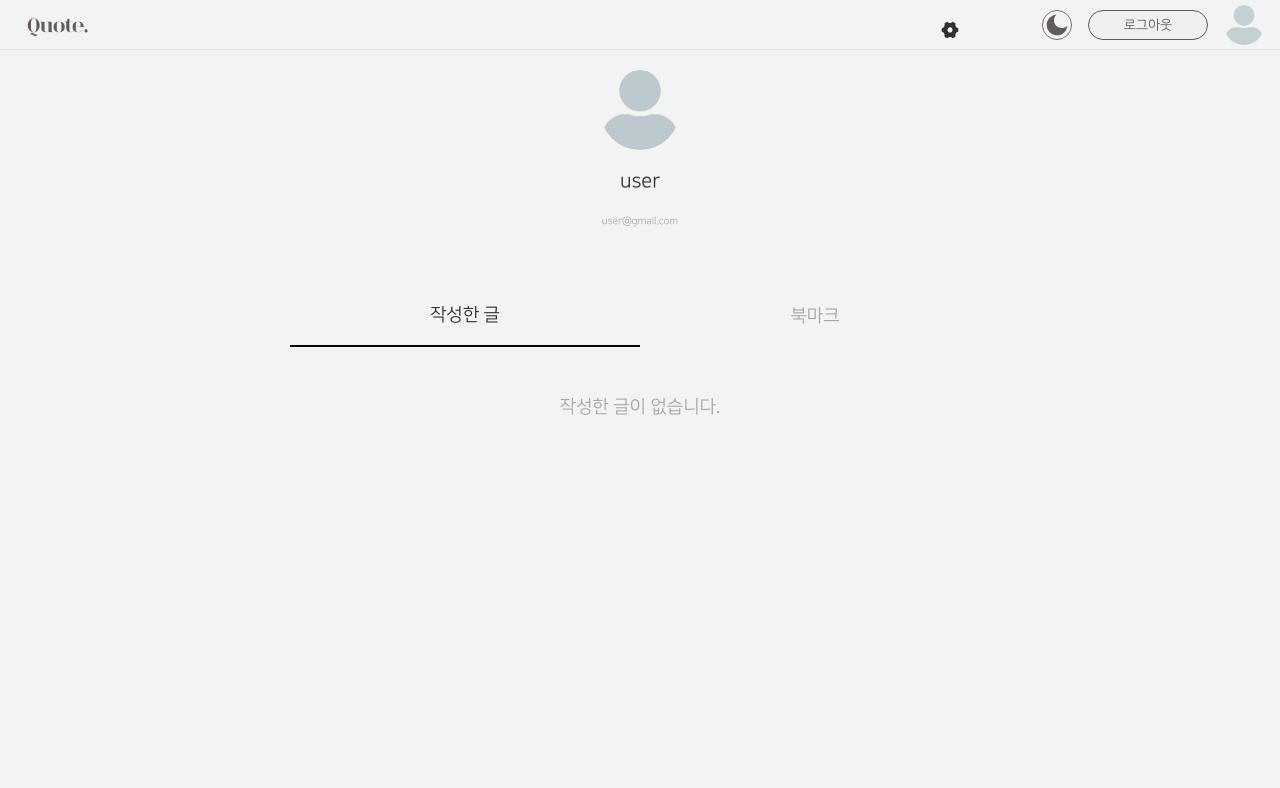
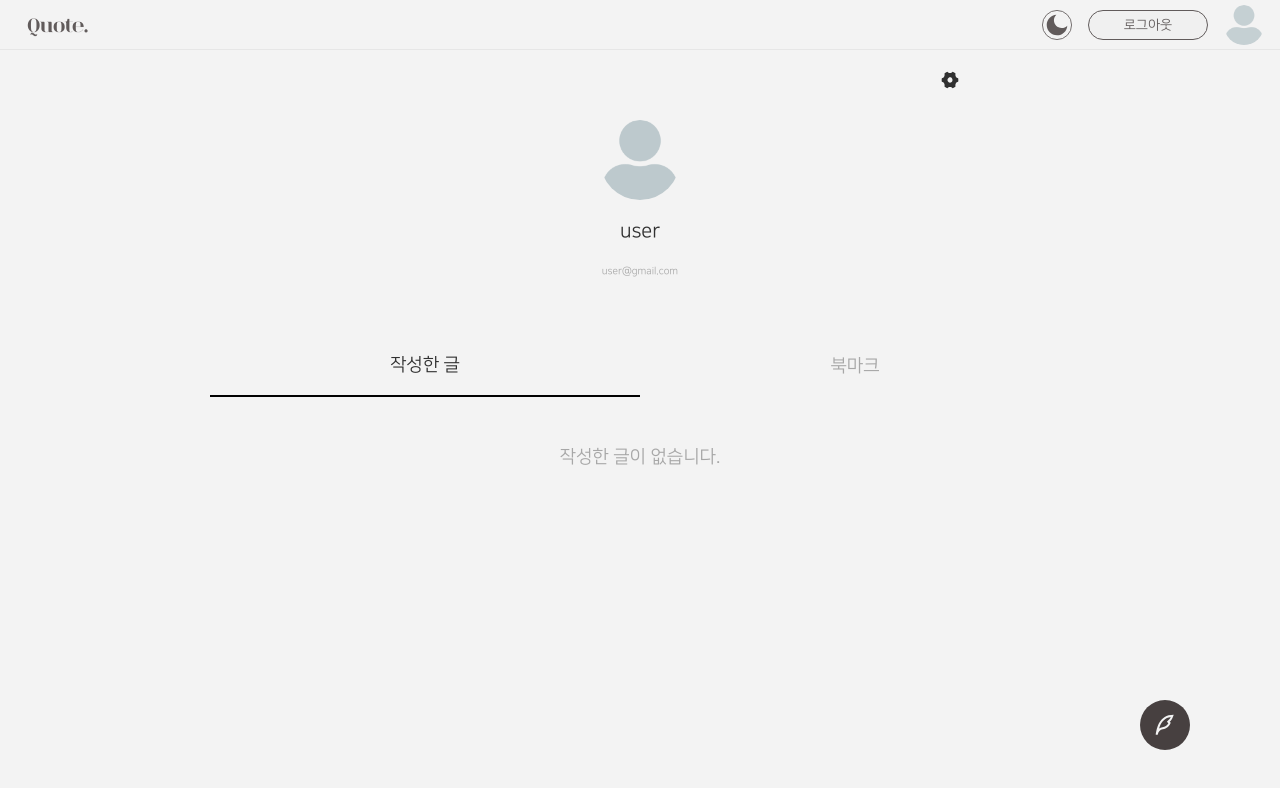
Before and after one commit to prgrms-fe-devcourse/NFE1_2_3_Quote, a React (Vite) app in the folder frontend/: page /mypage in a window 1280 px wide. Shown: the top 788 px of the page. Built offline with nearby package versions, Linux system fonts and the light colour scheme.

Commit message:
🎨 Style: 스타일 수정 및 글쓰기 버튼 추가

```diff
--- a/frontend/src/layouts/MainLayout.tsx
+++ b/frontend/src/layouts/MainLayout.tsx
@@ -22,7 +22,6 @@ interface MainLayoutProps {
 const MainLayout = ({ children }: MainLayoutProps) => {
   const location = useLocation();
 
-  // 특정 경로에서 Header를 숨김
   const hideHeader =
     location.pathname === "/login" || location.pathname === "/signup";
 
--- a/frontend/src/pages/MyPages/MyPage.tsx
+++ b/frontend/src/pages/MyPages/MyPage.tsx
@@ -1,8 +1,9 @@
-import { useState, useRef, useEffect } from "react";
+import { useState, useRef, useEffect, useCallback, memo } from "react";
 import styled, { keyframes } from "styled-components";
 import ProfileModifyButton from "@assets/icons/profile_modify_button.svg?react";
 import profile from "@assets/images/profile.png";
 import MainLayout from "@/layouts/MainLayout";
+import WriteButton from "@/components/WriteButton/WriteButton";
 import ProfileEditModal from "@/pages/MyPages/components/ProfileEditModal";
 import DeleteModal from "@/pages/MyPages/components/DeleteModal";
 
@@ -14,6 +15,7 @@ const Container = styled.div`
   flex-direction: column;
   align-items: center;
   caret-color: transparent;
+  overflow: hidden;
 `;
 
 const fadeOut = keyframes`
@@ -45,7 +47,7 @@ const ProfileSection = styled.div`
   flex-direction: column;
   align-items: center;
   justify-content: center;
-  margin-top: 20px;
+  margin-top: 70px;
   width: 100%;
   max-width: 600px;
 `;
@@ -87,10 +89,10 @@ const UserEmail = styled.p`
 `;
 
 const ContentSection = styled.div`
-  width: 700px;
+  width: 860px;
   height: 60px;
   display: flex;
-  justify-content: space-between;
+  justify-content: space-evenly;
   margin-top: 50px;
 `;
 
@@ -136,7 +138,7 @@ const MenuItem = styled.button`
   }
 `;
 
-const MyPage = () => {
+const MyPage = memo(() => {
   const [activeTab, setActiveTab] = useState("posts");
   const [menuVisible, setMenuVisible] = useState(false);
   const [isModalOpen, setIsModalOpen] = useState(false);
@@ -146,11 +148,11 @@ const MyPage = () => {
   const menuRef = useRef<HTMLDivElement>(null);
   const settingsButtonRef = useRef<HTMLDivElement>(null);
 
-  const toggleMenu = () => {
+  const toggleMenu = useCallback(() => {
     setMenuVisible((prev) => !prev);
-  };
+  }, []);
 
-  const handleClickOutside = (event: MouseEvent) => {
+  const handleClickOutside = useCallback((event: MouseEvent) => {
     if (
       menuRef.current &&
       !menuRef.current.contains(event.target as Node) &&
@@ -158,14 +160,14 @@ const MyPage = () => {
     ) {
       setMenuVisible(false);
     }
-  };
+  }, []);
 
   useEffect(() => {
     document.addEventListener("mousedown", handleClickOutside);
     return () => {
       document.removeEventListener("mousedown", handleClickOutside);
     };
-  }, []);
+  }, [handleClickOutside]);
 
   const getMessage = () => {
     return activeTab === "posts"
@@ -173,33 +175,32 @@ const MyPage = () => {
       : "북마크한 글이 없습니다.";
   };
 
-
-  const handleDeleteAccount = () => {
+  const handleDeleteAccount = useCallback(() => {
     setShowDeleteSuccess(true);
     setIsDeleteModalOpen(false);
 
     setTimeout(() => {
       setShowDeleteSuccess(false);
     }, 3000);
-  };
+  }, []);
 
-  const handleProfileEditClick = () => {
+  const handleProfileEditClick = useCallback(() => {
     setMenuVisible(false);
     setIsModalOpen(true);
-  };
+  }, []);
 
-  const handleDeleteClick = () => {
+  const handleDeleteClick = useCallback(() => {
     setMenuVisible(false);
     setIsDeleteModalOpen(true);
-  };
+  }, []);
 
-  const showEditSuccessMessage = () => {
+  const showEditSuccessMessage = useCallback(() => {
     setShowEditSuccess(true);
 
     setTimeout(() => {
       setShowEditSuccess(false);
     }, 3000);
-  };
+  }, []);
 
   return (
     <MainLayout>
@@ -244,9 +245,7 @@ const MyPage = () => {
           />
         )}
         {showEditSuccess && (
-          <SuccessMessage>
-            프로필 수정이 완료되었습니다.
-          </SuccessMessage>
+          <SuccessMessage>프로필 수정이 완료되었습니다.</SuccessMessage>
         )}
         {isDeleteModalOpen && (
           <DeleteModal
@@ -255,13 +254,12 @@ const MyPage = () => {
           />
         )}
         {showDeleteSuccess && (
-          <SuccessMessage>
-            탈퇴가 완료되었습니다.
-          </SuccessMessage>
+          <SuccessMessage>탈퇴가 완료되었습니다.</SuccessMessage>
         )}
       </Container>
+      <WriteButton />
     </MainLayout>
   );
-};
+});
 
 export default MyPage;
--- a/frontend/src/pages/MyPages/components/ProfileEditModal.tsx
+++ b/frontend/src/pages/MyPages/components/ProfileEditModal.tsx
@@ -16,6 +16,7 @@ const ModalOverlay = styled.div`
   justify-content: center;
   align-items: center;
   z-index: 1000;
+  overflow: hidden;
 `;
 
 const ModalContainer = styled.div`
@@ -185,11 +186,11 @@ interface ProfileEditModalProps {
   mode?: boolean;
 }
 
-function ProfileEditModal({
+const ProfileEditModal = ({
   onClose,
   showSuccessMessage,
   mode = false,
-}: ProfileEditModalProps) {
+}: ProfileEditModalProps) => {
   const [imgSrc, setImgSrc] = useState(PROFILE);
   const [nickname, setNickname] = useState("");
   const [error, setError] = useState<string | null>(null);
@@ -287,6 +288,6 @@ function ProfileEditModal({
       </ModalContainer>
     </ModalOverlay>
   );
-}
+};
 
 export default ProfileEditModal;
```
